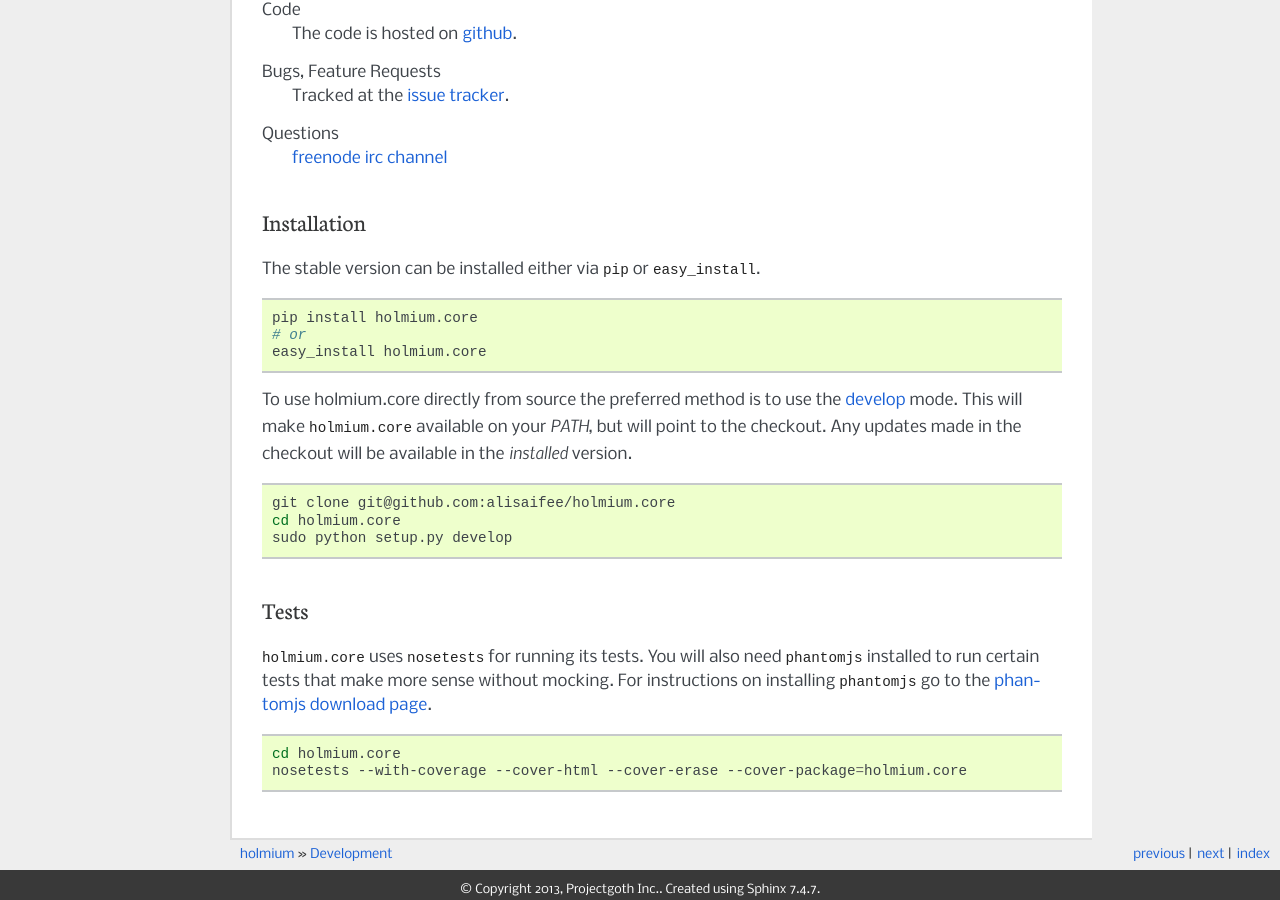
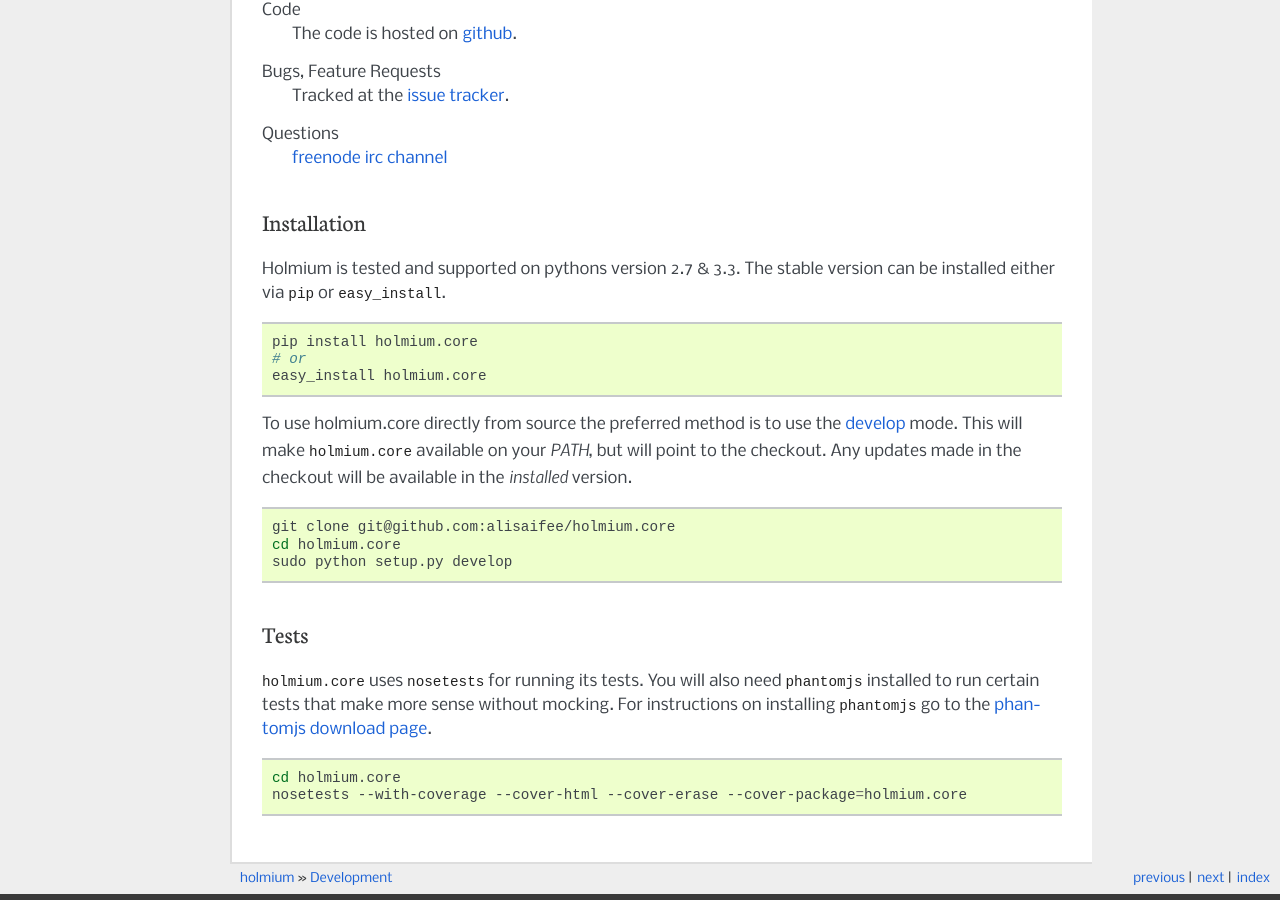
Before and after one commit to alisaifee/holmium.core, a Sphinx documentation site: the page built from doc/source/development.rst, in a window 1280 px wide and 900 px high, scrolled down 655 px. Built offline with Sphinx 7.4.7, drawn with Linux system fonts in a browser that asks for light colours; formulas are drawn with MathJax 3; cross-references to code outside the pages are shown as plain code.

Commit message:
add note about supported versions

```diff
--- a/doc/source/development.rst
+++ b/doc/source/development.rst
@@ -28,6 +28,7 @@
 
 Installation
 ============
+Holmium is tested and supported on pythons version 2.7 & 3.3.
 The stable version can be installed either via ``pip`` or ``easy_install``.
 
 .. code-block:: bash
```
